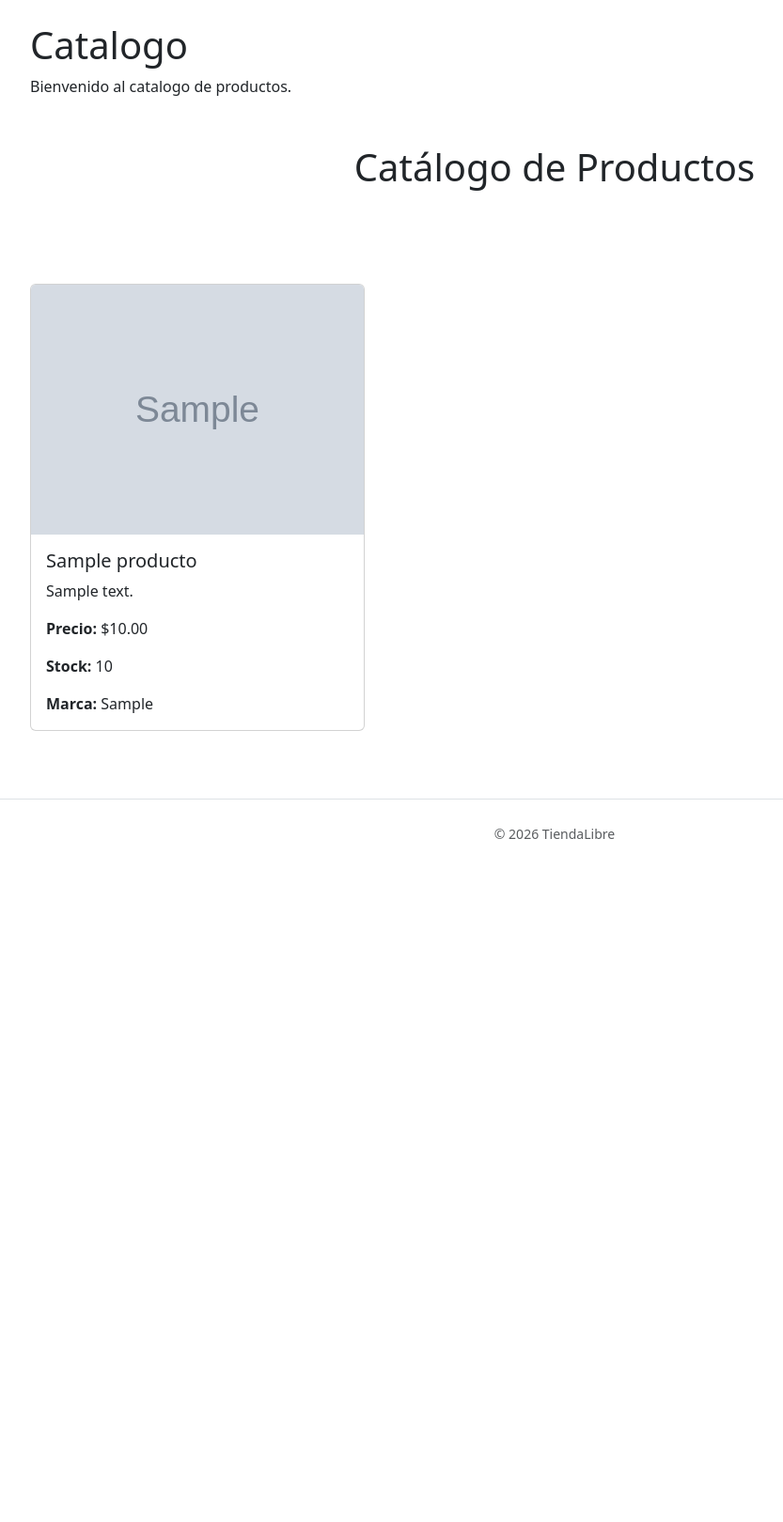
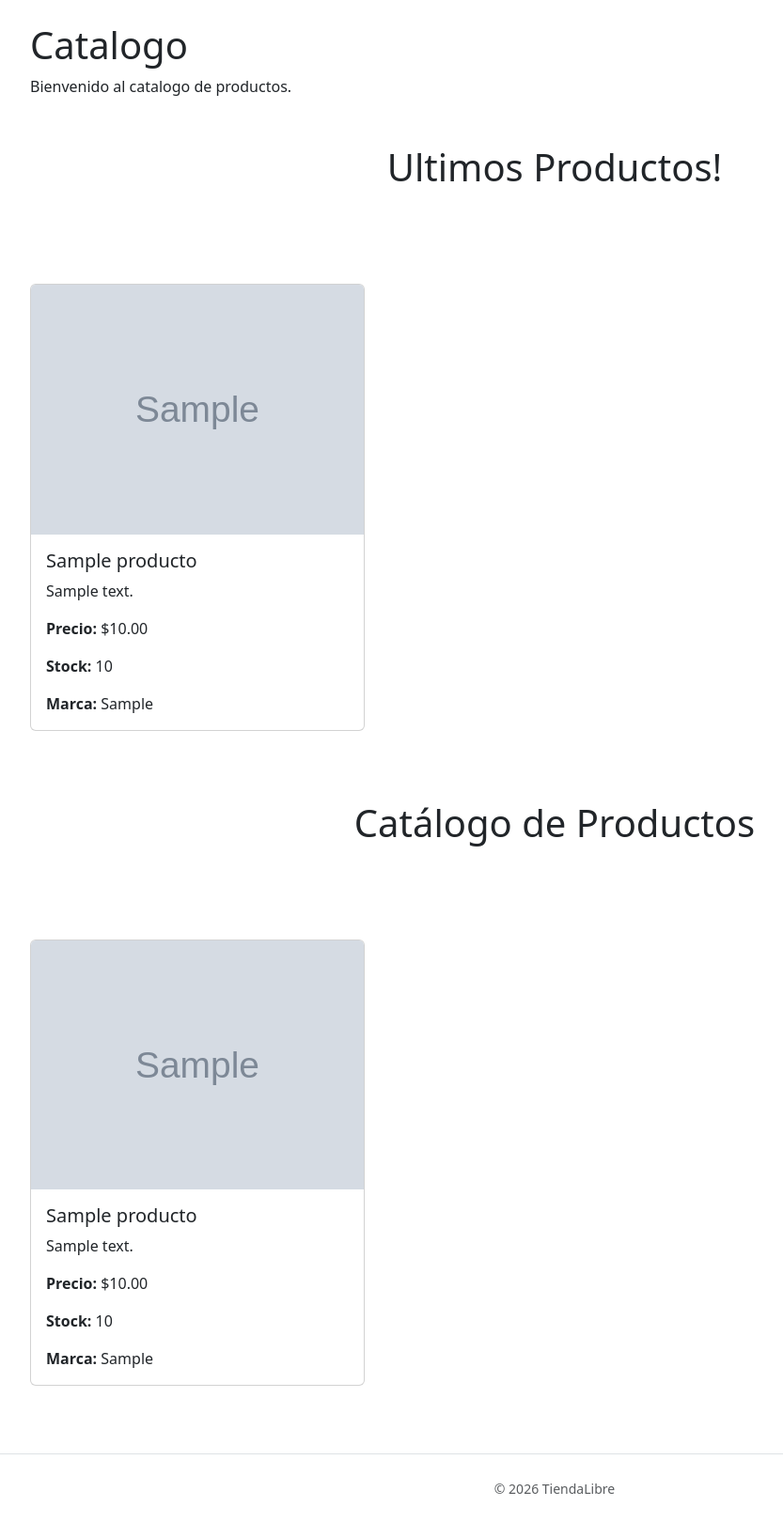
Before and after one commit to Villada-PG3/trabajo-practico-tienda-libre-Hex4gono, a Django app: page /catalogo/ in a window 1280 px wide. Shown: the part 56-1676 px from the top of the page at 94% size, without its empty margins (50-883 px from the left). Before the commit the page ends 949 px from the top, so only its background shows below. Run offline with Django 5.2, Linux system fonts and the light colour scheme; tables that the repository leaves empty hold one stand-in row (values such as "Sample post"); grey boxes marked "Sample" are stand-in pictures.

Commit message:
añadidoa seccion deultimos productos en catalogo

```diff
--- a/app1/templates/app1/catalogo.html
+++ b/app1/templates/app1/catalogo.html
@@ -5,6 +5,27 @@
 {% block content %}
     <h1>Catalogo</h1>
     <p>Bienvenido al catalogo de productos.</p>
+
+<h1 style="text-align: center; font-size: 40px; margin-top: 50px; margin-bottom: 100px;">
+    Ultimos Productos!
+</h1>
+<div>
+    <div class="row">
+        {% for producto in productos|slice:":3" %}
+            <div class="col-md-4 mb-4">
+                <div class="card h-100">
+                    <img src="{{ producto.imagen.url }}" class="card-img-top" alt="{{ producto.nombre }}">
+                    <div class="card-body">
+                        <h5 class="card-title">{{ producto.nombre }}</h5>
+                        <p class="card-text">{{ producto.descripcion }}</p>
+                        <p class="card-text"><strong>Precio:</strong> ${{ producto.precio }}</p>
+                        <p class="card-text"><strong>Stock:</strong> {{ producto.stock }}</p>
+                        <p class="card-text"><strong>Marca:</strong> {{ producto.marca }}</p>
+                    </div>
+                </div>
+            </div>
+        {% endfor %}
+    </div>
 <h1 style="text-align: center; font-size: 40px; margin-top: 50px; margin-bottom: 100px;">
     Catálogo de Productos
 </h1>
--- a/app1/views.py
+++ b/app1/views.py
@@ -33,4 +33,4 @@ def acerca_de_mi(request):
     return render(request, "app1/acerca_de_mi.html")
 
 def catalogo(request):
-    return render(request, "app1/catalogo.html", {"productos": Producto.objects.all()})
+    return render(request, "app1/catalogo.html", {"productos": Producto.objects.order_by('-fecha_creacion')})
```
